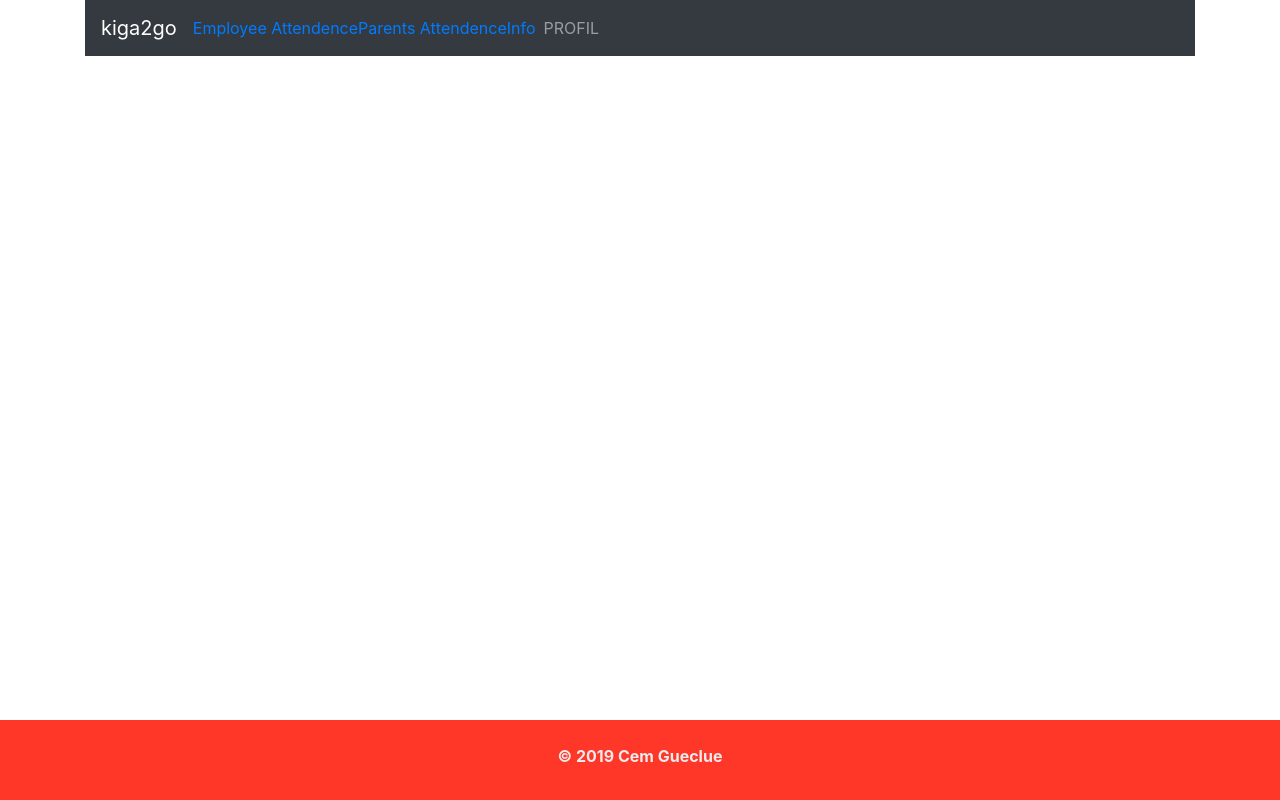
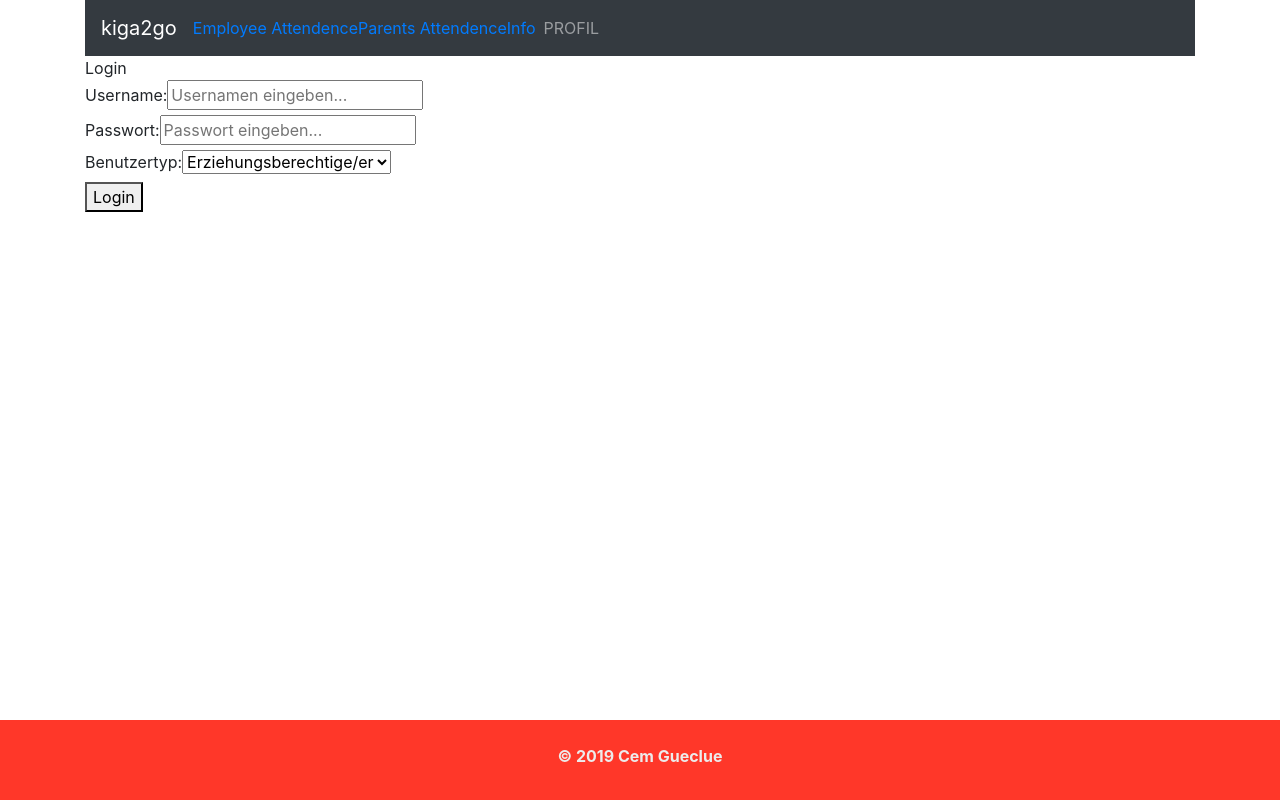
Before and after one commit to cem2411/Kindergarten-WebApp, a React (Create React App) app: page / in a window 1280 px wide. Built offline with nearby package versions, Linux system fonts and the light colour scheme.

Commit message:
login form

```diff
--- a/package.json
+++ b/package.json
@@ -5,7 +5,6 @@
   "dependencies": {
     "bootstrap": "^4.3.1",
     "jquery": "^3.4.1",
-    "node-sass": "^4.13.0",
     "popper.js": "^1.16.0",
     "react": "^16.11.0",
     "react-bootstrap": "^1.0.0-beta.14",
@@ -33,5 +32,8 @@
       "last 1 firefox version",
       "last 1 safari version"
     ]
+  },
+  "devDependencies": {
+    "node-sass": "^4.13.0"
   }
 }
--- a/src/App.js
+++ b/src/App.js
@@ -5,6 +5,7 @@ import { Eattendance } from "./components/submenu/educator/Eattendance";
 import { Pattendance } from "./components/submenu/parent/Pattendance";
 import { Info } from './components/submenu/info/Info';
 import { Footer } from "./components/footer/Footer";
+import { Login } from "./components/login/Login";
 
 class App extends Component {
   render() {
@@ -13,6 +14,7 @@ class App extends Component {
         <div className="container">
           <header>
             <Navigation />
+            <Login/>
           </header>
           <Switch>
             <Route path="/Eattendance" component={Eattendance} />
--- /dev/null
+++ b/src/components/login/Login.js
@@ -0,0 +1,60 @@
+import React, { Component } from "react";
+// import Logp from "..//..";
+
+export class Login extends Component {
+  constructor(props) {
+    super(props);
+  }
+
+  render() {
+    return (
+      <div className="login">
+        <form id="login__form">
+
+          <div className="login__header">Login</div>
+
+          <div className="loging__content">
+
+            {/*  <div className="login__content__image">
+              <img src={Logo} />
+            </div> */}
+
+            <div className="login__content__form">
+
+              <div className="login__content__form-group">
+                <label htmlFor="username">Username: </label>
+                <input
+                  type="text"
+                  name="username"
+                  placeholder="Usernamen eingeben..."
+                />
+              </div>
+
+              <div className="login__content__form-group">
+                <label htmlFor="password">Passwort: </label>
+                <input
+                  type="password"
+                  name="password"
+                  placeholder="Passwort eingeben..."
+                />
+              </div>
+
+              <label htmlFor="usertype">Benutzertyp: </label>
+              <select name="usertype" form="login__form">
+                <option value="0" defaultValue="0">Erziehungsberechtige/er</option>
+                <option value="1">Mitarbeiter</option>
+              </select>
+
+            </div>
+
+          </div>
+
+          <div className="login__footer">
+            <button className="login__footer__button">Login</button>
+          </div>
+
+        </form>
+      </div>
+    );
+  }
+}
--- a/src/components/navbar/Navigation.js
+++ b/src/components/navbar/Navigation.js
@@ -1,7 +1,7 @@
  import React, { Component } from 'react';
  import {Nav, Navbar} from 'react-bootstrap';
  import { NavLink } from 'react-router-dom';
- import './navigation.scss';
+ import './style.scss';
 
   export  class Navigation extends Component {
      render() {
```
Also changed, not shown: src/components/login/Register.js (added), src/components/login/style.scss (added), src/components/navbar/style.scss (renamed from src/components/navbar/navigation.scss), 1 other file (tests, documents, lock files or other folders).
